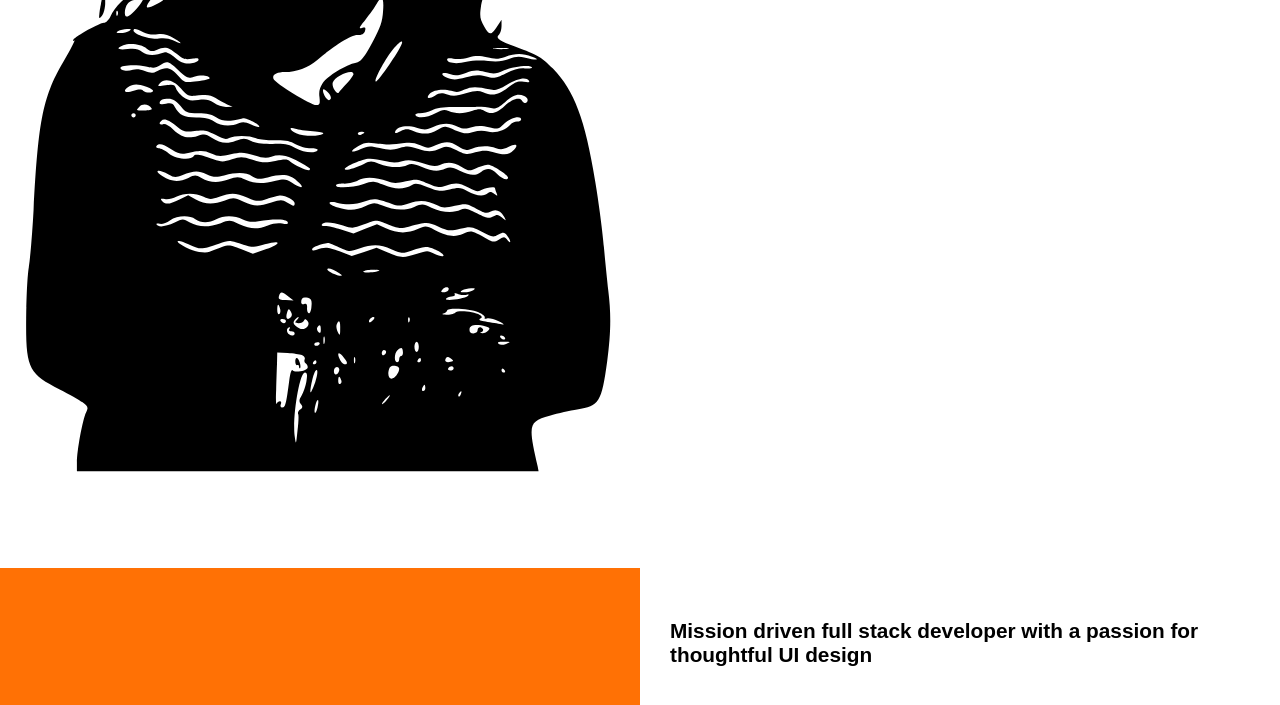
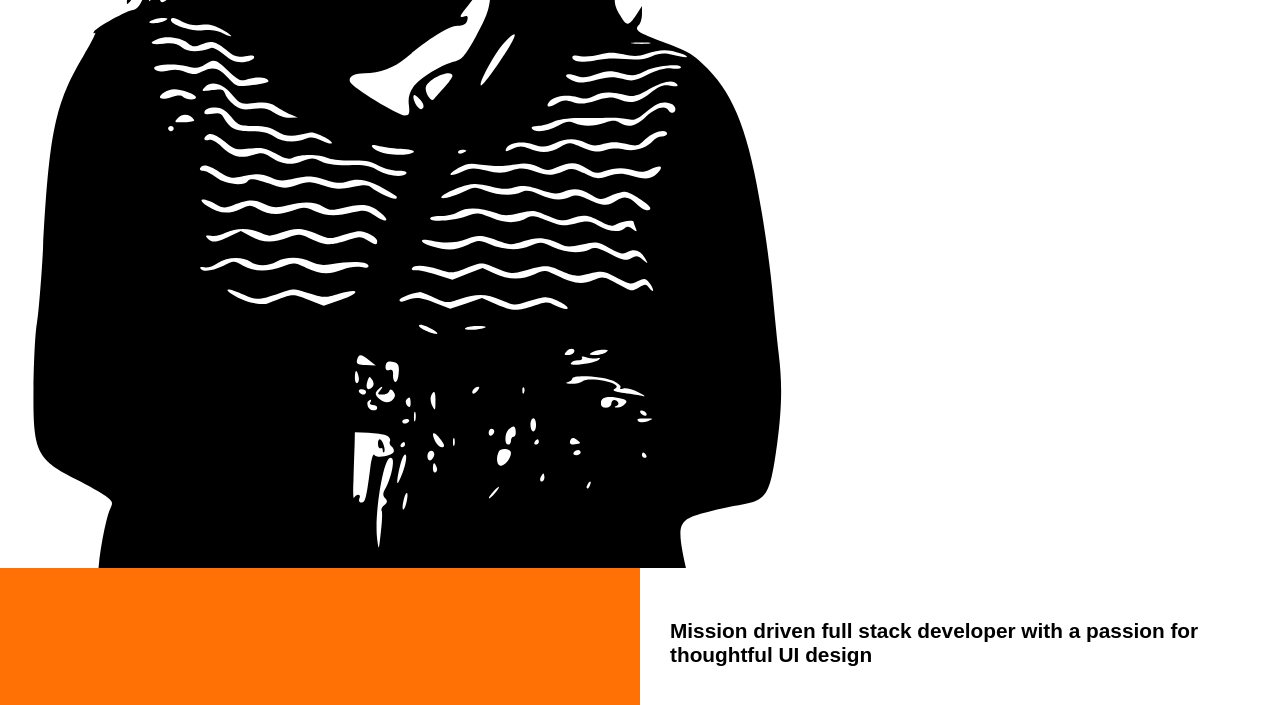
Before and after one commit to priyankajain111/profile, a plain HTML site: page index.html in a window 1280 px wide. Shown: the part 456-1161 px from the top of the page. Drawn offline with nearby package versions, Linux system fonts and the light colour scheme.

Commit message:
Add files via upload

```diff
--- a/index.html
+++ b/index.html
@@ -29,7 +29,7 @@
 
 
     <header class="top" id="topp">
-      <img id="img_profile" src="profile.svg" width="1000px" alt="">
+      <!-- <img id="img_profile" src="profile.svg" width="1000px" alt=""> -->
       <p class="pjj">PRIYANKA JAIN</p>
 
       <p class="wrapper">Hi! I am <span id="ani"></span></>
--- a/styll.css
+++ b/styll.css
@@ -6,7 +6,7 @@ header{
   display: flex;
   overflow: auto;
   z-index: -1;
-  /* background: url('slice 1.svg'); */
+  background: url('slice 1.svg');
   background-size: cover;
   background-position:  center;
    background-repeat: no-repeat;
```
